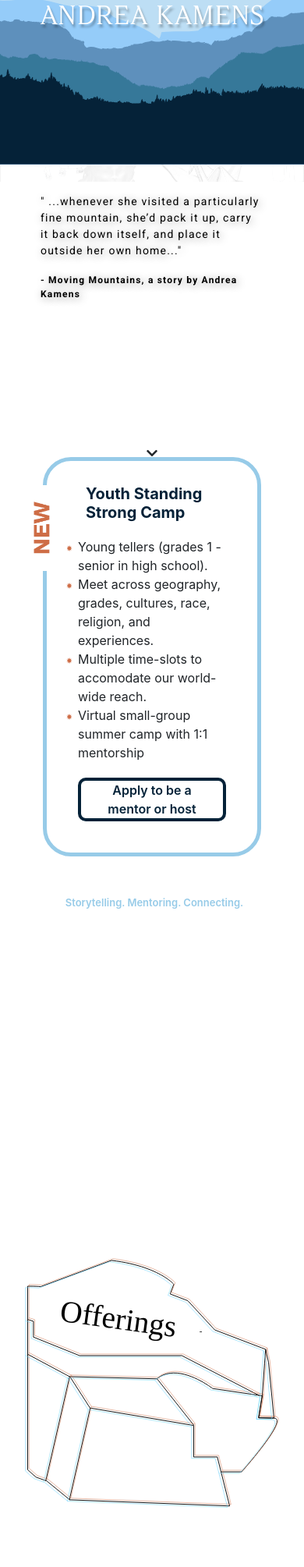
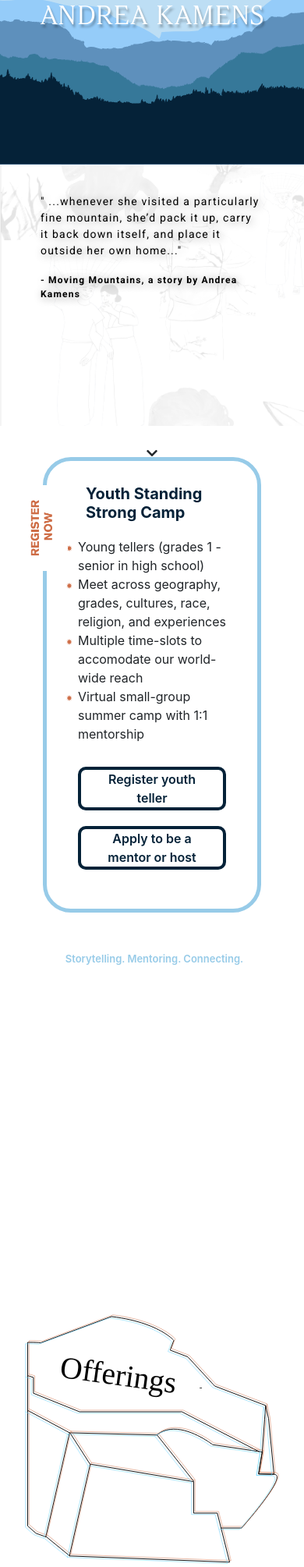
Before and after one commit to ninahorne/Andrea-Kamens, a PHP site: page / in a window 390 px wide. Shown: the part 251-2260 px from the top of the page at 78% size. Run offline with PHP 8.4, Linux system fonts and the light colour scheme; some libraries are stand-ins or nearby versions; some web fonts are replaced.

Commit message:
added second button and changed NEW to REGISTER NOW

```diff
--- a/index.html
+++ b/index.html
@@ -180,21 +180,35 @@
             <h3>Youth Standing Strong Camp</h3>
             <ul>
               <li class="announcement-banner-list-item">
-                Young tellers (grades 1 - senior in high school).
+                Young tellers (grades 1 - senior in high school)
               </li>
               <li class="announcement-banner-list-item">
-                Meet across geography, grades, cultures, race, religion, and experiences.
+                Meet across geography, grades, cultures, race, religion, and experiences
               </li>
               <li class="announcement-banner-list-item">
-                Multiple time-slots to accomodate our world-wide reach.
+                Multiple time-slots to accomodate our world-wide reach
               </li>
               <li class="announcement-banner-list-item">
                 Virtual small-group summer camp with 1:1 mentorship
               </li>
             </ul>
-            <button onclick="navigateToCampSignUp()" class="announcement-banner-button">
-              Apply to be a mentor or host
-            </button>
+            <div class="announcement-banner-button-wrapper">
+              <div class="row">
+                <div class="col-md-6">
+                  <button onclick="navigateToCampSignUp()" class="announcement-banner-button">
+                    Register youth teller
+                  </button>
+
+                </div>
+                <div class="col-md-6">
+                  <button onclick="navigateToCampSignUp()" class="announcement-banner-button">
+                    Apply to be a mentor or host
+                  </button>
+
+                </div>
+              </div>
+            </div>
+
 
             <p class="announcement-banner-subtitle">
               Storytelling. Mentoring. Connecting.
--- a/styles.css
+++ b/styles.css
@@ -1826,8 +1826,9 @@ iframe {
   .background {
     background-image: url(images/background_sm.png);
     background-size: cover;
-    background-repeat: no-repeat;
+    background-repeat: repeat-y;
     opacity: 0.3;
+    bottom: 0;
   }
 
   .background-toggle-wrapper {
@@ -1917,16 +1918,26 @@ iframe {
   top: 17px;
 } */
 
+#announcementBanner .announcement-banner-button-wrapper {
+  margin-top: 80px;
+}
+
+@media (max-width: 992px){
+  #announcementBanner .announcement-banner-button-wrapper {
+    margin-top: 10px;
+  }
+}
+
 #announcementBanner .announcement-banner-button {
   background-color: transparent;
   border: solid 4px #052238;
   border-radius: 10px;
   font-weight: 600;
   padding: 0px 15px;
-  margin: 0 auto;
+  margin: 10px auto;
   display: block;
   max-width: 100%;
-  width: 500px;
+  width: 300px;
 
   color: #052238;
 }
```
Also changed, not shown: images/NEW.png, 1 other file.
